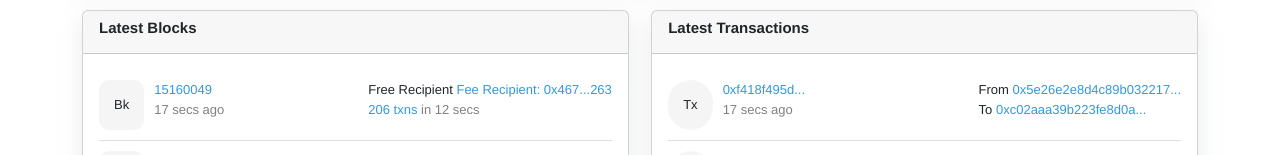
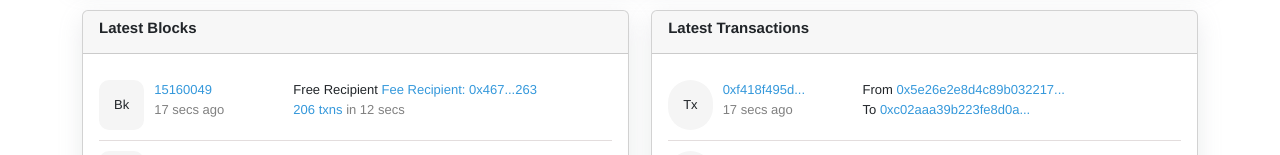
Before and after one commit to enowdivine/etherscan-clone, a React (Create React App) app: page / in a window 1280 px wide. Shown: the part 645-800 px from the top of the page. Built offline with nearby package versions, Linux system fonts and the light colour scheme; the HTML template or start-up script is replaced by a standard one.

Commit message:
css fix for lates transactions

```diff
--- a/src/components/latestBlocks/LatestBlocks.css
+++ b/src/components/latestBlocks/LatestBlocks.css
@@ -9,7 +9,6 @@
 
 .single-block {
     display: flex;
-    justify-content: space-between;
     font-size: 13px;
     text-align: left;
     padding: 10px 0;
--- a/src/components/latestTxns/LatestTxns.css
+++ b/src/components/latestTxns/LatestTxns.css
@@ -8,7 +8,6 @@
 }
 
 .single-block {
-    display: flex;
     font-size: 13px;
     text-align: left;
     padding: 10px 0;
@@ -30,9 +29,9 @@
     color: #3498db;
 }
 
-.block-number {
+/* .block-number {
     display: flex;
-}
+} */
 
 .tx {
     padding: 15px;
```
